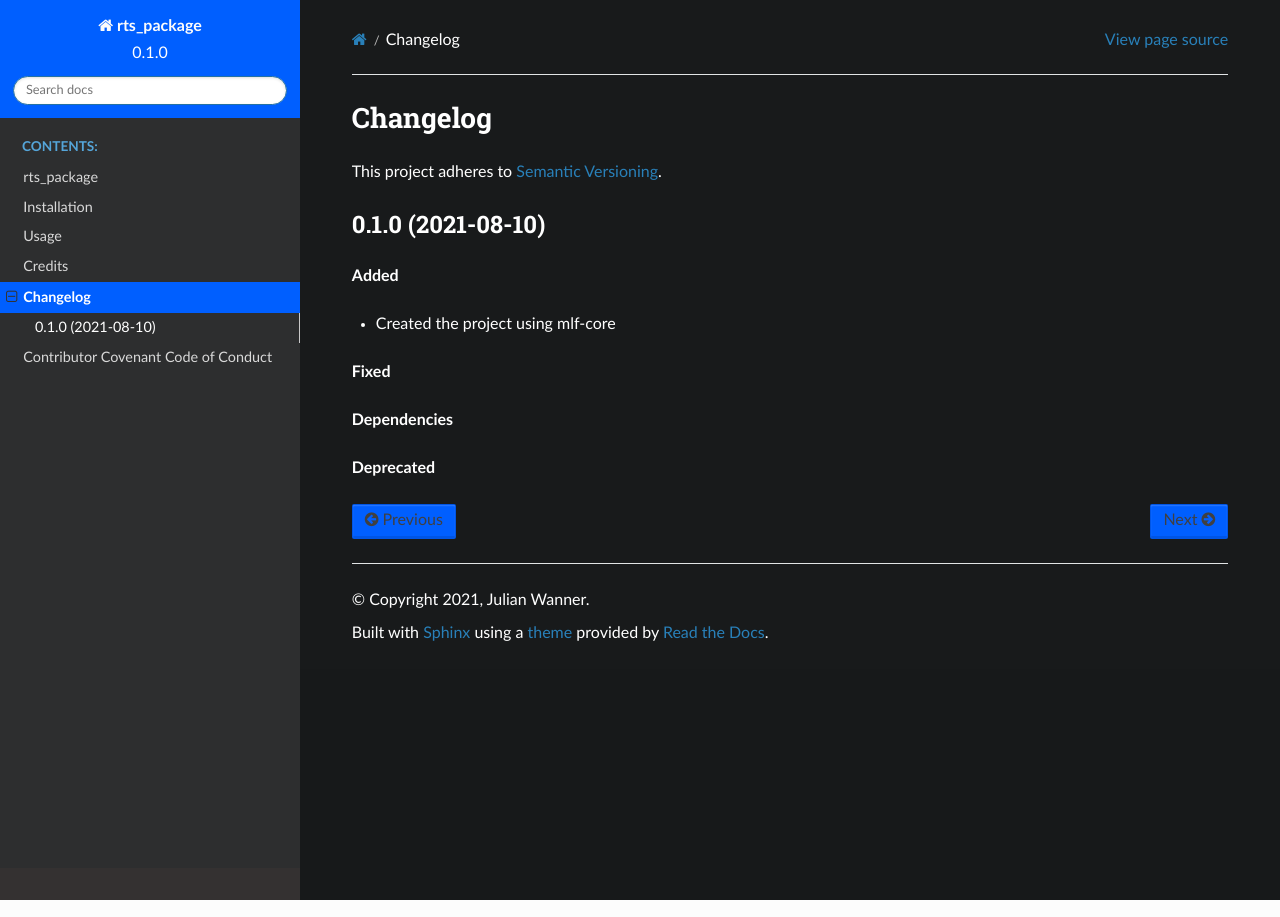
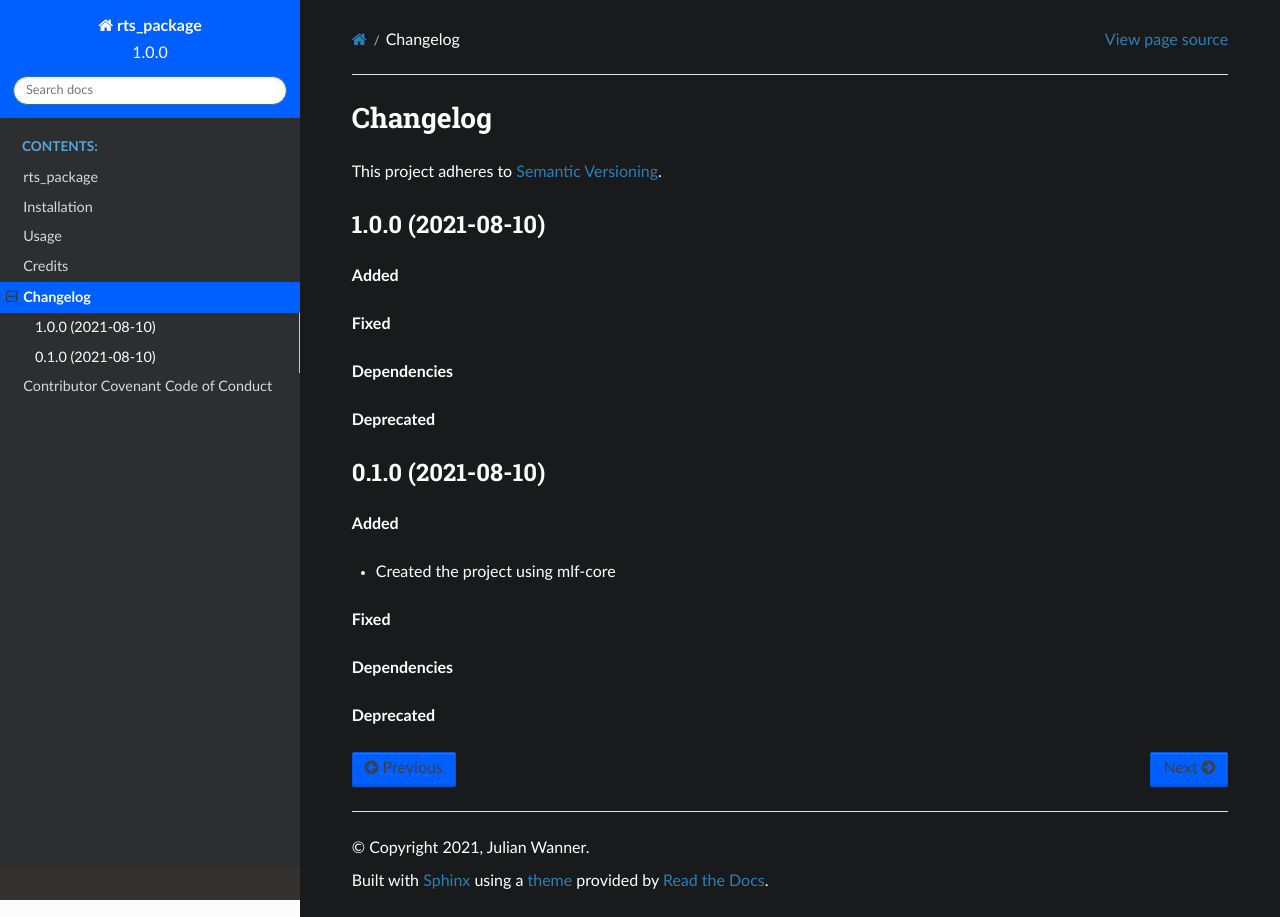
Before and after one commit to Waseju/rts_package, a Sphinx documentation site: the page built from docs/changelog.rst, in a window 1280 px wide. Built offline with Sphinx 7.4.7 and the Read the Docs theme 2.0.0, drawn with Linux system fonts in a browser that asks for light colours.

Commit message:
Bump version from 0.1.0 to 1.0.0

```diff
--- a/CHANGELOG.rst
+++ b/CHANGELOG.rst
@@ -3,6 +3,18 @@ Changelog
 ==========
 
 This project adheres to `Semantic Versioning <https://semver.org/>`_.
+
+
+1.0.0 (2021-08-10)
+------------------
+
+**Added**
+
+**Fixed**
+
+**Dependencies**
+
+**Deprecated**
 
 
 0.1.0 (2021-08-10)
--- a/docs/conf.py
+++ b/docs/conf.py
@@ -53,9 +53,9 @@ author = "Julian Wanner"
 # the built documents.
 #
 # The short X.Y version.
-version = '0.1.0'
+version = '1.0.0'
 # The full version, including alpha/beta/rc tags.
-release = '0.1.0'
+release = '1.0.0'
 
 # The language for content autogenerated by Sphinx. Refer to documentation
 # for a list of supported languages.
--- a/mlf_core.cfg
+++ b/mlf_core.cfg
@@ -1,5 +1,5 @@
 [bumpversion]
-current_version = 0.1.0
+current_version = 1.0.0
 
 [bumpversion_files_whitelisted]
 setup_file = setup.py
--- a/rts_package/__init__.py
+++ b/rts_package/__init__.py
@@ -2,4 +2,4 @@
 
 __author__ = """Julian Wanner"""
 __email__ = 'jwgithub@mailbox.org'
-__version__ = '0.1.0'
+__version__ = '1.0.0'
--- a/setup.py
+++ b/setup.py
@@ -72,6 +72,6 @@ setup(
     setup_requires=setup_requirements,
     tests_require=test_requirements,
     url='https://github.com/waseju/rts_package',
-    version='0.1.0',
+    version='1.0.0',
     zip_safe=False,
 )
```
Also changed, not shown: .mlf_core.yml.
